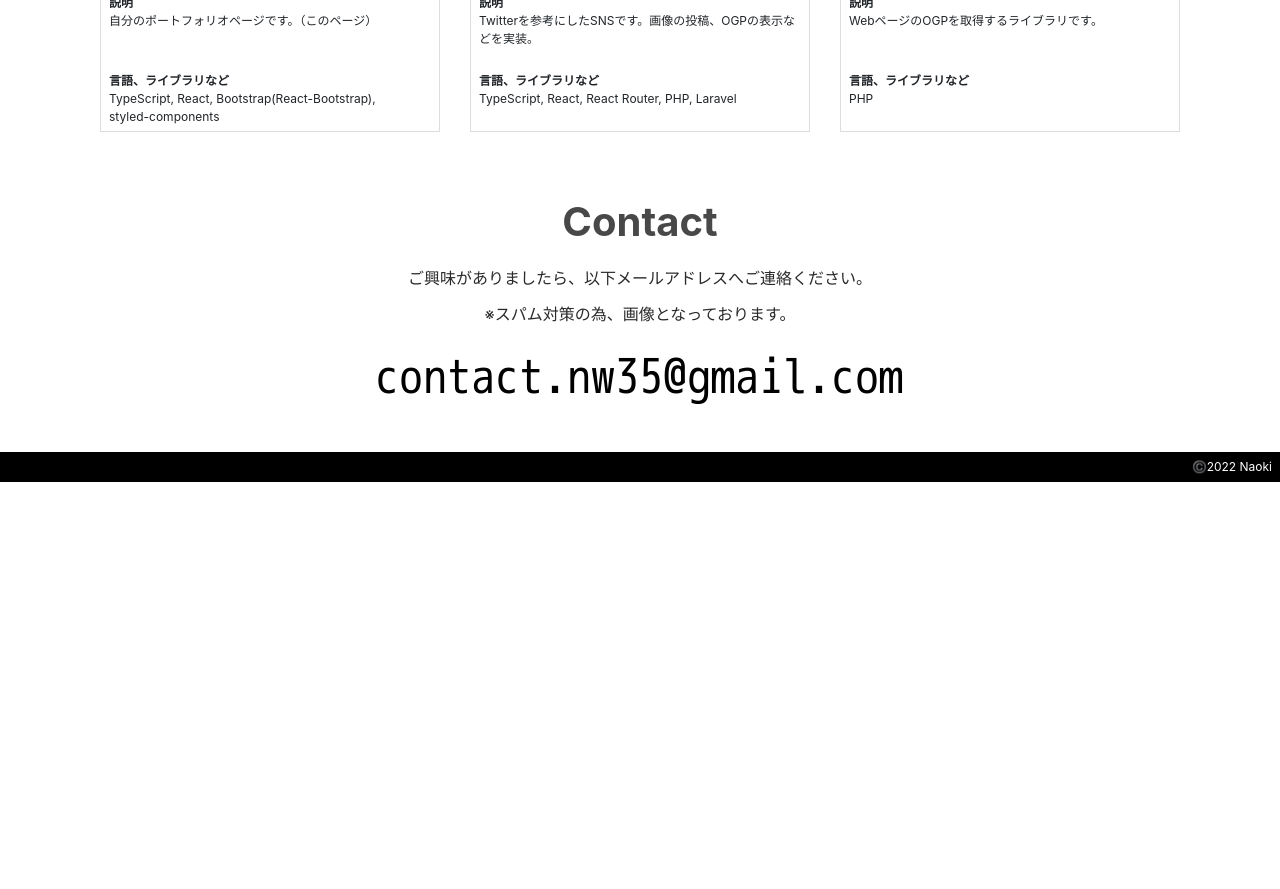
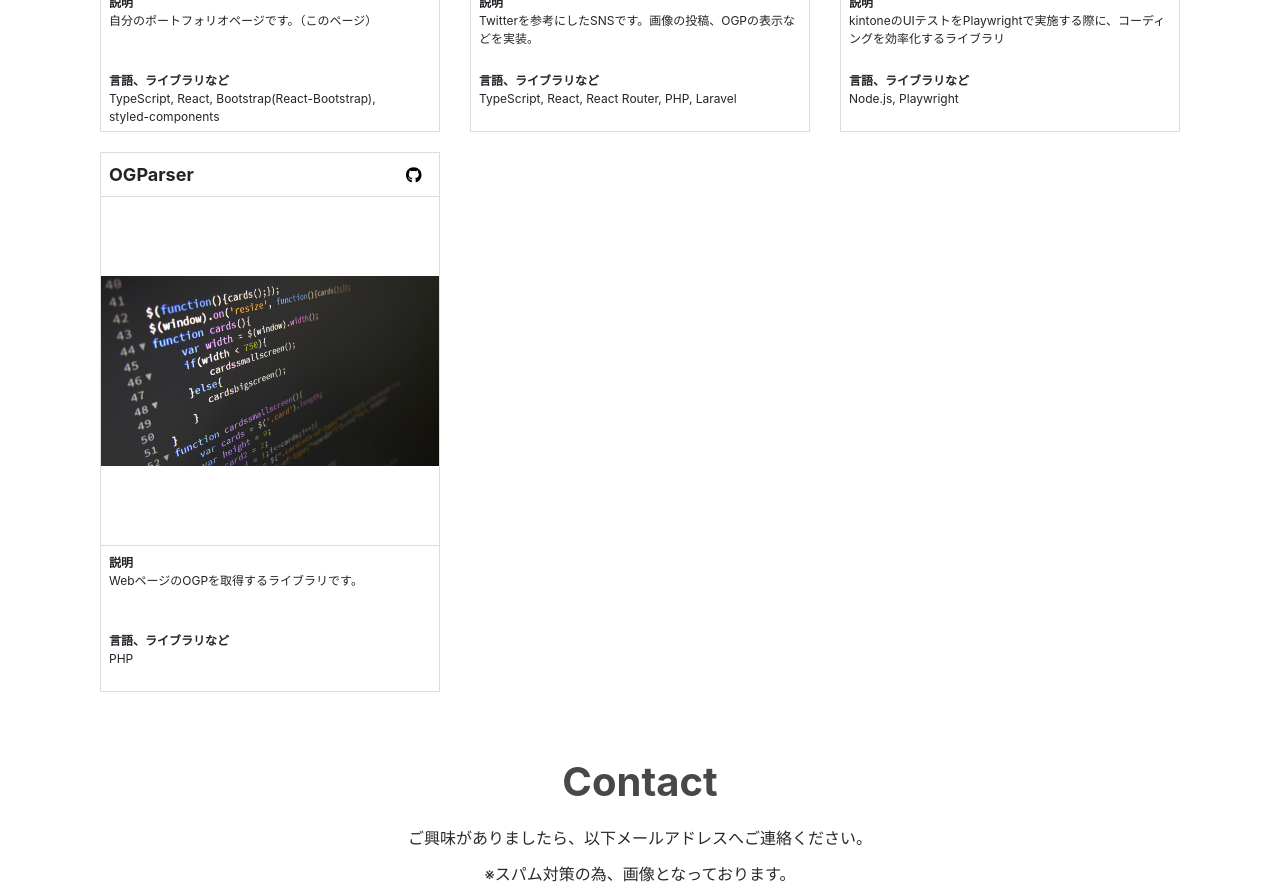
Before and after one commit to nkwtnb/portfolio, a Next.js app: page / in a window 1280 px wide. Shown: the part 1040-1929 px from the top of the page. Before the commit the page ends 1522 px from the top, so only its background shows below. Built offline with nearby package versions, Linux system fonts and the light colour scheme.

Commit message:
Products追加

```diff
--- a/src/components/sections/Products.tsx
+++ b/src/components/sections/Products.tsx
@@ -28,6 +28,13 @@ const Contents = function (props: any) {
               skills: ["TypeScript", "React", "React Router", "PHP", "Laravel"]
             },
             {
+              title: "KintoneUITestLibrary",
+              detail: "kintoneのUIテストをPlaywrightで実施する際に、コーディングを効率化するライブラリ",
+              github: "https://github.com/nkwtnb/KintoneUITestLibrary",
+              image: NoImage.src,
+              skills: ["Node.js", "Playwright"]
+            },
+            {
               title: "OGParser",
               detail: "WebページのOGPを取得するライブラリです。",
               github: "https://github.com/nkwtnb/OGParser",
```
